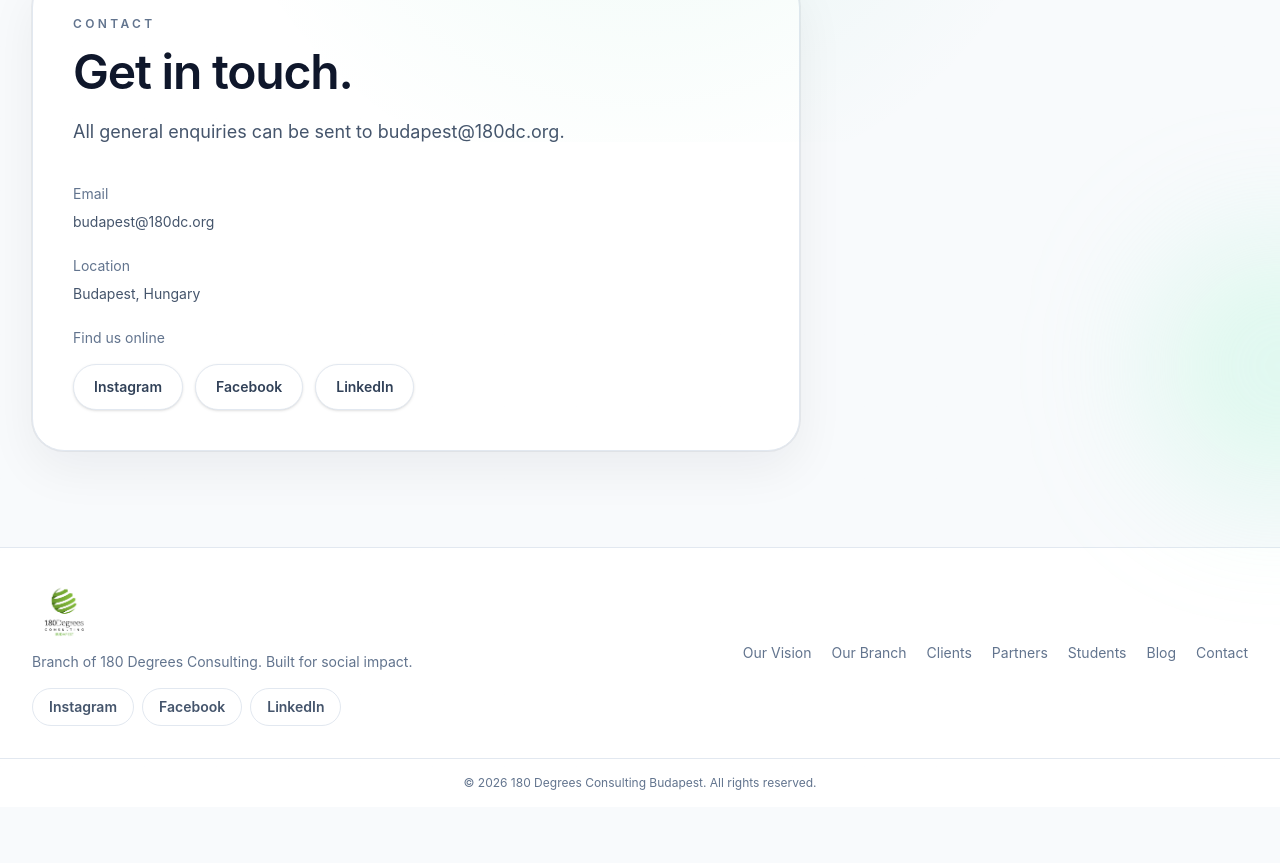
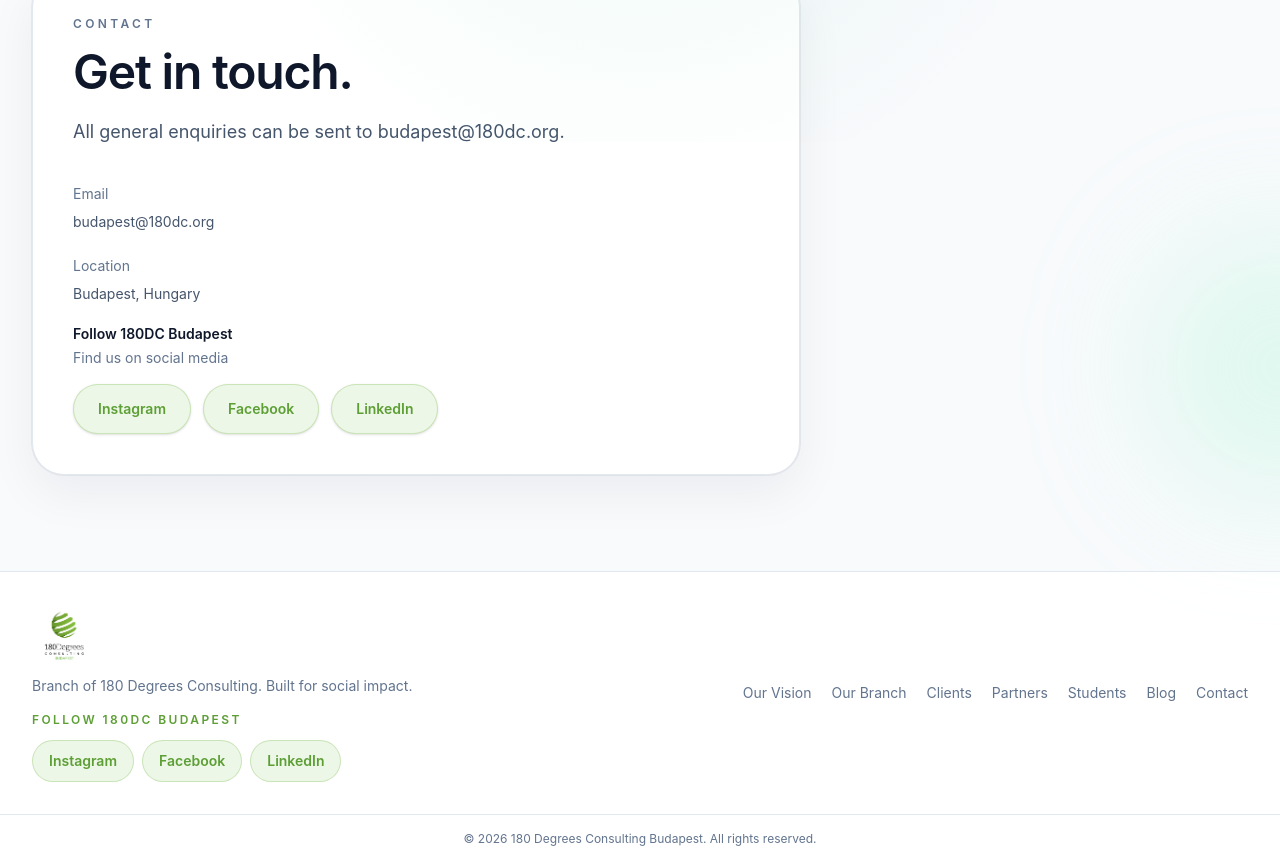
Before and after one commit to kallayderlevi/kallayderlevi.github.io, a React (Vite) app: page /contact in a window 1280 px wide. Shown: the part 242-1105 px from the top of the page. Before the commit the page ends 1049 px from the top, so only its background shows below. Built offline with nearby package versions, Linux system fonts and the light colour scheme; no server answers.

Commit message:
Update Budapest social links

```diff
--- a/src/components/Footer.jsx
+++ b/src/components/Footer.jsx
@@ -22,7 +22,8 @@
             className="h-16 w-auto max-w-[270px] object-contain object-left"
           />
           <p className="mt-2 text-sm text-slate-500">Branch of 180 Degrees Consulting. Built for social impact.</p>
-          <div className="mt-4">
+          <p className="mt-4 text-xs font-semibold uppercase tracking-[0.2em] text-[#5d9f35]">Follow 180DC Budapest</p>
+          <div className="mt-3">
             <SocialLinks compact />
           </div>
         </div>
--- a/src/components/SocialLinks.jsx
+++ b/src/components/SocialLinks.jsx
@@ -11,8 +11,8 @@
           rel="noreferrer"
           aria-label={`Open 180 Degrees Consulting on ${social.label}`}
           className={compact
-            ? 'rounded-full border border-slate-200 px-4 py-2 text-sm font-semibold text-slate-600 transition hover:border-emerald-600/30 hover:text-emerald-700'
-            : 'rounded-full border border-slate-200 bg-white px-5 py-3 text-sm font-semibold text-slate-700 shadow-sm transition hover:-translate-y-0.5 hover:border-emerald-600/30 hover:text-emerald-700'}
+            ? 'rounded-full border border-[#73b744]/30 bg-[#edf7e8] px-4 py-2.5 text-sm font-semibold text-[#5d9f35] transition hover:-translate-y-0.5 hover:border-[#73b744] hover:bg-[#dff0d4]'
+            : 'rounded-full border border-[#73b744]/30 bg-[#edf7e8] px-6 py-3.5 text-sm font-semibold text-[#5d9f35] shadow-sm transition hover:-translate-y-0.5 hover:border-[#73b744] hover:bg-[#dff0d4]'}
         >
           {social.label}
         </a>
--- a/src/config/socialLinks.js
+++ b/src/config/socialLinks.js
@@ -1,5 +1,5 @@
 export const socialLinks = [
-  { label: 'Instagram', href: 'https://www.instagram.com/180degreesconsulting/' },
-  { label: 'Facebook', href: 'https://www.facebook.com/180DegreesConsulting' },
-  { label: 'LinkedIn', href: 'https://www.linkedin.com/company/180degreesconsulting/' },
+  { label: 'Instagram', href: 'https://www.instagram.com/180dc.budapest/' },
+  { label: 'Facebook', href: 'https://www.facebook.com/share/18wRNMXKco/?mibextid=wwXIfr' },
+  { label: 'LinkedIn', href: 'https://www.linkedin.com/company/180dcbudapest/' },
 ]
--- a/src/pages/ContactPage.jsx
+++ b/src/pages/ContactPage.jsx
@@ -14,7 +14,8 @@
           <p><span className="block text-slate-500">Email</span> budapest@180dc.org</p>
           <p><span className="block text-slate-500">Location</span> Budapest, Hungary</p>
           <div>
-            <span className="block text-slate-500">Find us online</span>
+            <span className="block text-sm font-semibold text-slate-900">Follow 180DC Budapest</span>
+            <span className="block text-slate-500">Find us on social media</span>
             <div className="mt-3">
               <SocialLinks />
             </div>
```
Also changed, not shown: 11 other files (tests, documents, lock files or other folders).
